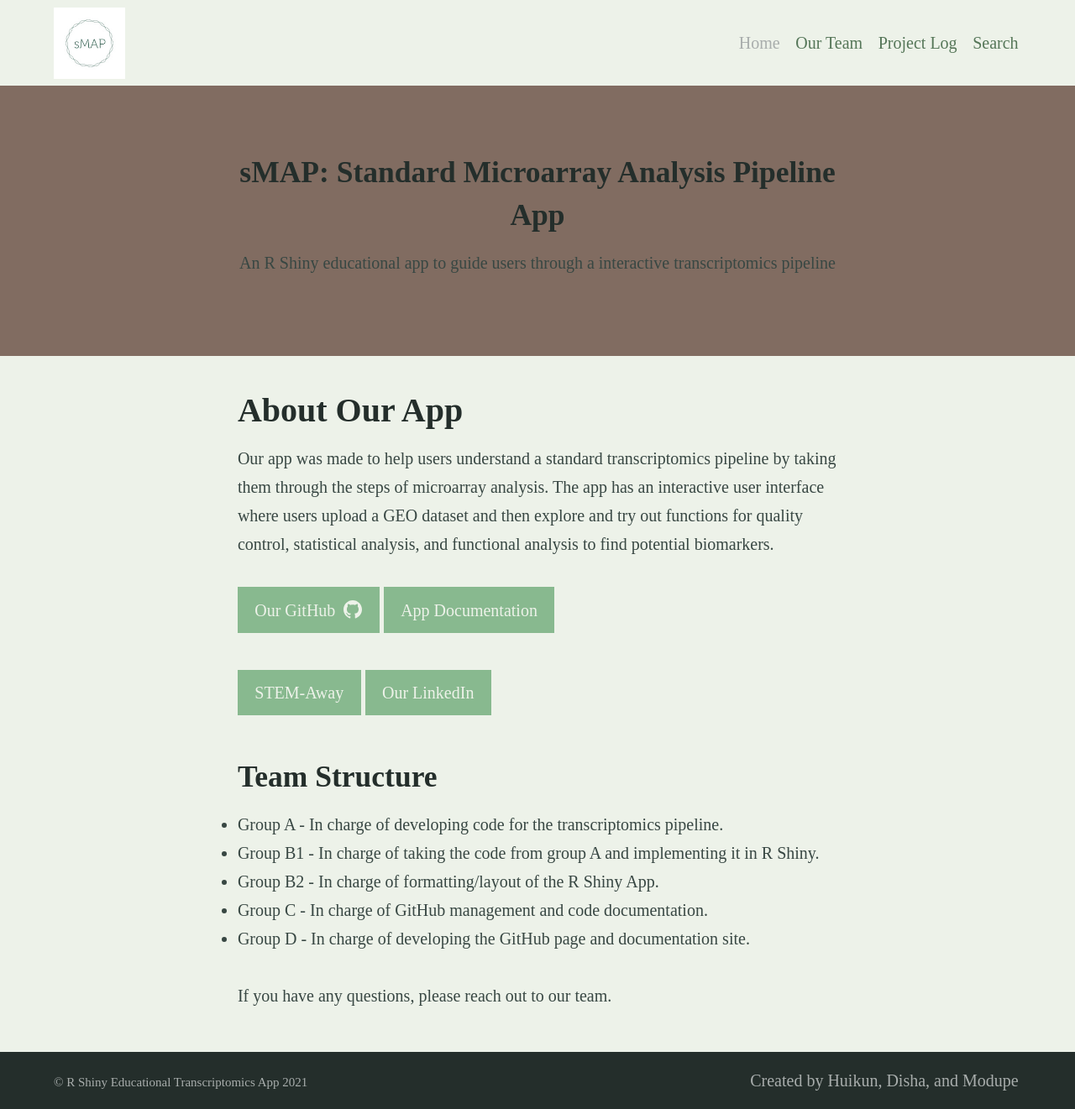
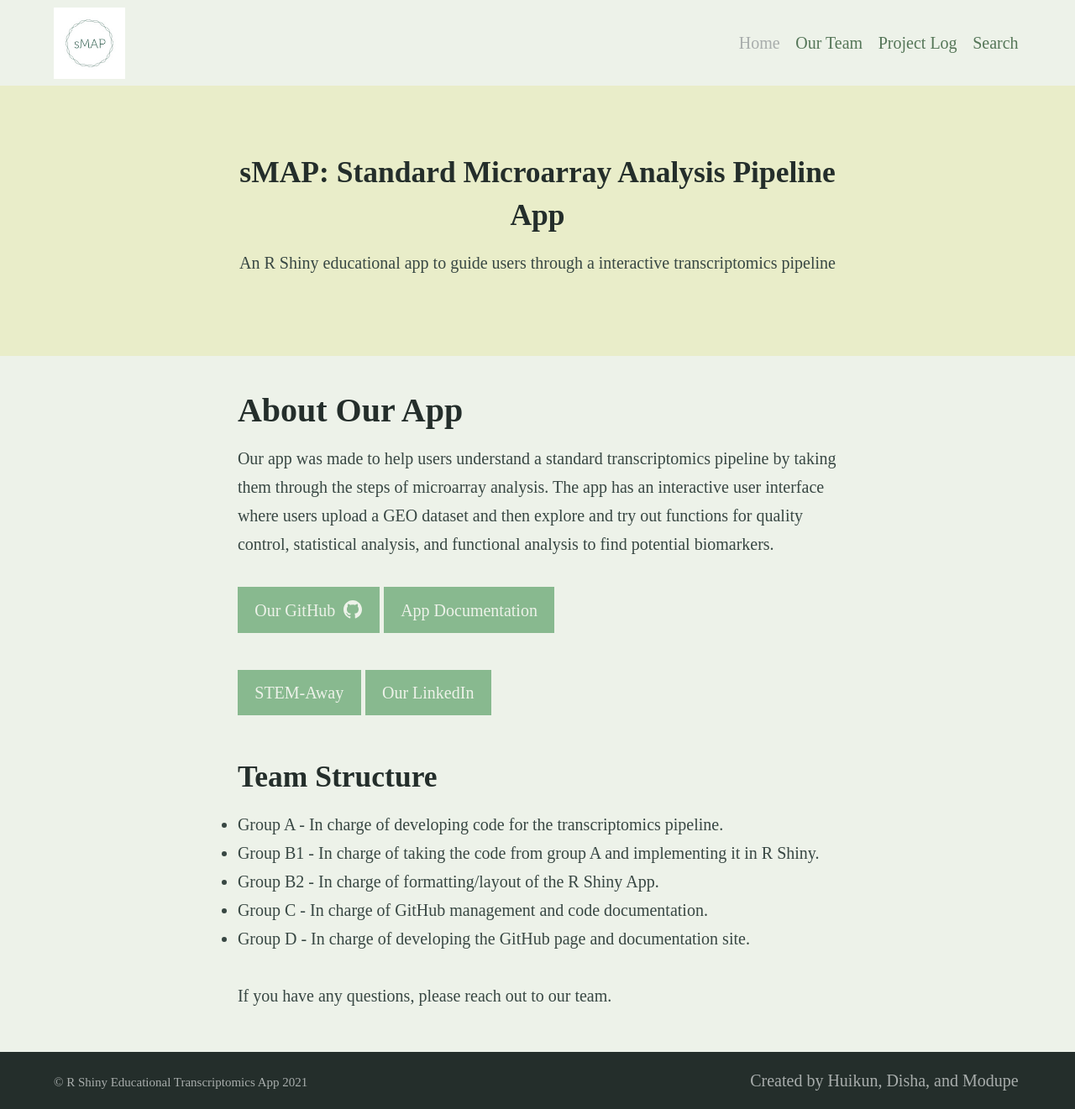
Before and after one commit to BI-STEM-Away/sMAP, a Jekyll site: the page built from index.md, in a window 1280 px wide. Shown: the whole page at 84% size. Built offline with Jekyll 4.4.1, drawn with Linux system fonts in a browser that asks for light colours.

Commit message:
Update _settings.scss

```diff
--- a/_sass/_settings.scss
+++ b/_sass/_settings.scss
@@ -1,7 +1,7 @@
 // Background colours
 $backgroundColour: #edf2e9 !default;
 $codeBackgroundColour: #fafafa !default;
-$featureBackgroundColour: #816C61 !default;
+$featureBackgroundColour: #e9edc9 !default;
 $accentColour: #05bf85 !default;
 
 // Text colours
```
